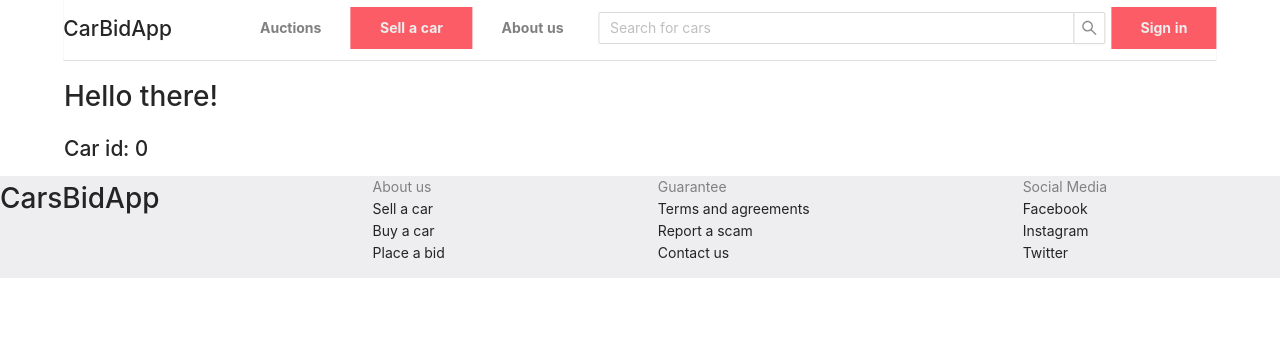
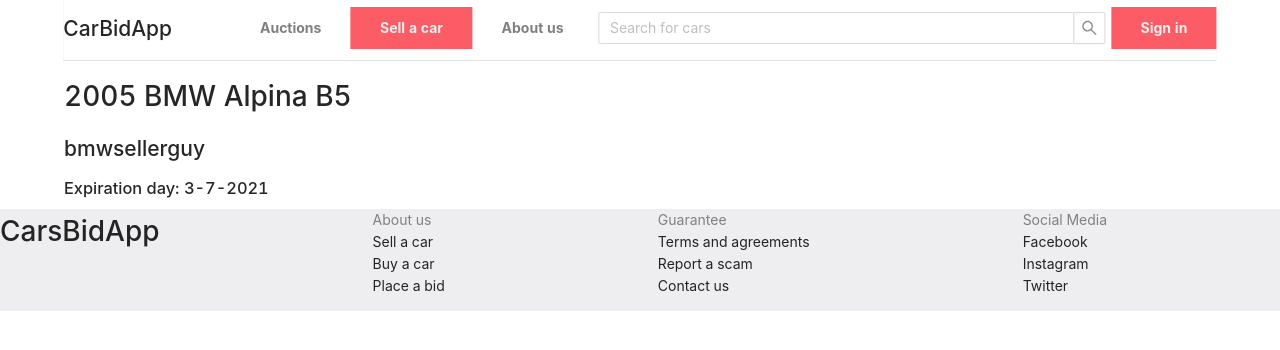
Before and after one commit to Petiazediter/CarAppRewrite, a React (Create React App) app in the folder car-app-frontend/: page /car/0 in a window 1280 px wide. Shown: the top 350 px of the page. Built offline with nearby package versions, Linux system fonts and the light colour scheme.

Commit message:
display info about the choosen car.

```diff
--- a/car-app-frontend/src/components/car-page/CarPage.tsx
+++ b/car-app-frontend/src/components/car-page/CarPage.tsx
@@ -1,7 +1,6 @@
 import React from 'react';
 import { RouteComponentProps } from 'react-router';
 import {Car} from '../../models/Car'
-import {useGetCars} from "../../context/DatabaseContext";
 import {CarPageHOC} from "./CarPageHOC";
 interface IUrlProps {
     carId: string | undefined;
@@ -39,8 +38,9 @@ export class CarPage extends React.Component<RouteComponentProps<IUrlProps>,ISta
     render(){
         return (
             <div>
-                <h1>Hello there!</h1>
-                <h2>Car id: {this.state.car?.id}</h2>
+                <h1>{this.state.car?.title}</h1>
+                <h2>{this.state.car?.seller.username}</h2>
+                <h3>Expiration day: {this.state.car?.endDate}</h3>
             </div>
         )
     }
```
